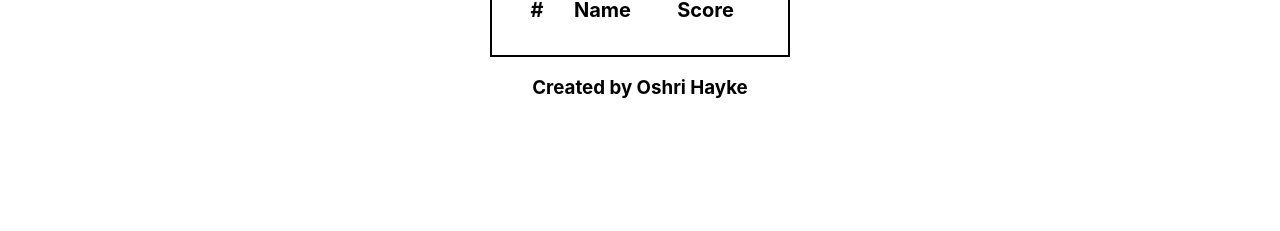
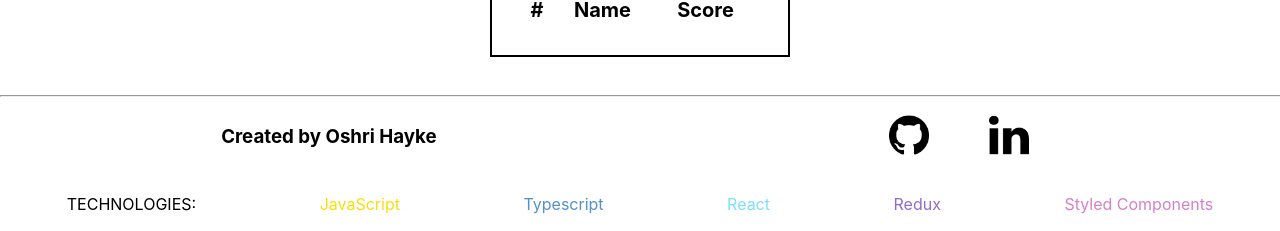
Before and after one commit to osho80/Simon, a React (Create React App) app: page / in a window 1280 px wide. Shown: the part 1002-1233 px from the top of the page. Before the commit the page ends 1119 px from the top, so only its background shows below. Built offline with nearby package versions, Linux system fonts and the light colour scheme.

Commit message:
Finalize v1

```diff
--- a/src/components/Console.tsx
+++ b/src/components/Console.tsx
@@ -117,8 +117,10 @@ const Console = (props: any) => {
 
 const consoleSizeNormal = theme.consoleCenterSize * 3;
 const consoleSizeSmall = theme.consoleCenterSize * 2;
+const consoleSizeXS = theme.consoleCenterSize * 1.5;
 const centerSizeNormal = theme.consoleCenterSize;
 const centerSizeSmall = theme.consoleCenterSize * 0.667;
+const centerSizeXS = theme.consoleCenterSize * 0.5;
 const borderStyle = `${theme.consoleBorder}px solid black;`;
 
 const GameConsole = styled.div`
@@ -135,6 +137,10 @@ const GameConsole = styled.div`
   @media (max-width: 720px) {
     width: ${consoleSizeSmall}px;
     height: ${consoleSizeSmall}px;
+  }
+  @media (max-width: 600px) {
+    width: ${consoleSizeXS}px;
+    height: ${consoleSizeXS}px;
   }
 `;
 
@@ -210,6 +216,12 @@ const ConsoleCenter = styled.div`
     top: ${centerSizeSmall}px;
     right: ${centerSizeSmall}px;
   }
+  @media (max-width: 600px) {
+    width: ${centerSizeXS}px;
+    height: ${centerSizeXS}px;
+    top: ${centerSizeXS}px;
+    right: ${centerSizeXS}px;
+  }
 `;
 
 const PlayButton = styled.img`
@@ -226,6 +238,10 @@ const PlayButton = styled.img`
     width: 100px;
     margin-top: 17px;
   }
+  @media (max-width: 600px) {
+    width: 80px;
+    margin-top: 10px;
+  }
 `;
 
 const mapStateToProps = (state: any) => {
--- a/src/components/Footer.tsx
+++ b/src/components/Footer.tsx
@@ -1,6 +1,110 @@
 import React from "react";
+import styled from "styled-components";
+
 const Footer = () => {
-  return <h3>Created by Oshri Hayke</h3>;
+  return (
+    <FooterContainer>
+      <HR />
+      <FooterMain>
+        <CB>Created by Oshri Hayke</CB>
+        <Links>
+          <a
+            href="https://github.com/osho80"
+            target="_blank"
+            rel="noopener noreferrer"
+          >
+            <LinkImg
+              width="40px"
+              src="../assets/images/github-logo.png"
+              alt="Github Logo"
+            />
+          </a>
+          <a
+            href="https://www.linkedin.com/in/oshri-hayke-120201116/"
+            target="_blank"
+            rel="noopener noreferrer"
+          >
+            <LinkImg
+              width="40px"
+              src="../assets/images/linkedin-logo.png"
+              alt="LinkedIn Logo"
+            />
+          </a>
+        </Links>
+      </FooterMain>
+      <Technologies>
+        <Tech>TECHNOLOGIES:</Tech>
+        <JS>JavaScript</JS>
+        <TS>Typescript</TS>
+        <RE>React</RE>
+        <RD>Redux</RD>
+        <SC>Styled Components</SC>
+      </Technologies>
+    </FooterContainer>
+  );
 };
 
+const FooterContainer = styled.div`
+  display: flex;
+  flex-direction: column;
+  margin-top: 30px;
+  // background-color: #010101;
+`;
+
+const HR = styled.hr`
+  width: 100%;
+`;
+
+const FooterMain = styled.div`
+  display: flex;
+  justify-content: space-around;
+  padding: 10px 10px 20px;
+`;
+
+const CB = styled.h3`
+  margin: 10px 0 0;
+  // color: gold;
+`;
+
+const Links = styled.div``;
+
+const LinkImg = styled.img`
+  margin: 0 30px;
+`;
+
+const Technologies = styled.div`
+  justify-content: space-around;
+  display: flex;
+  flex-wrap: wrap;
+  padding: 10px 10px 20px;
+  max-width: 1440px;
+`;
+
+const Tech = styled.p`
+  color: black;
+  margin: 5px 5px 0 0;
+`;
+
+const JS = styled.p`
+  color: #fcdd0b;
+  margin: 5px 5px 0;
+`;
+
+const TS = styled.p`
+  color: #548fcf;
+  margin: 5px 5px 0;
+`;
+const RE = styled.p`
+  color: #7be0fb;
+  margin: 5px 5px 0;
+`;
+const RD = styled.p`
+  color: #906cc9;
+  margin: 5px 5px 0;
+`;
+const SC = styled.p`
+  color: #d67fc7;
+  margin: 5px 0 0 5px;
+`;
+
 export default Footer;
--- a/src/components/Login.tsx
+++ b/src/components/Login.tsx
@@ -62,6 +62,9 @@ const LoginComponent = styled.div`
   border: 4px solid yellow;
   border-radius: 8px;
   background-color: blue;
+  @media (max-width: 500px) {
+    left: 10px;
+  }
 `;
 
 const CloseBtn = styled.button`
@@ -86,8 +89,8 @@ const Text = styled.h3`
 
 const LoginForm = styled.div`
   margin-bottom: 50px;
-  // have less when snackbar is on
 `;
+
 const NameInput = styled.input`
   padding: 10px;
 `;
```
Also changed, not shown: public/assets/images/github-logo.png (added), public/assets/images/linkedin-logo.png (added).
